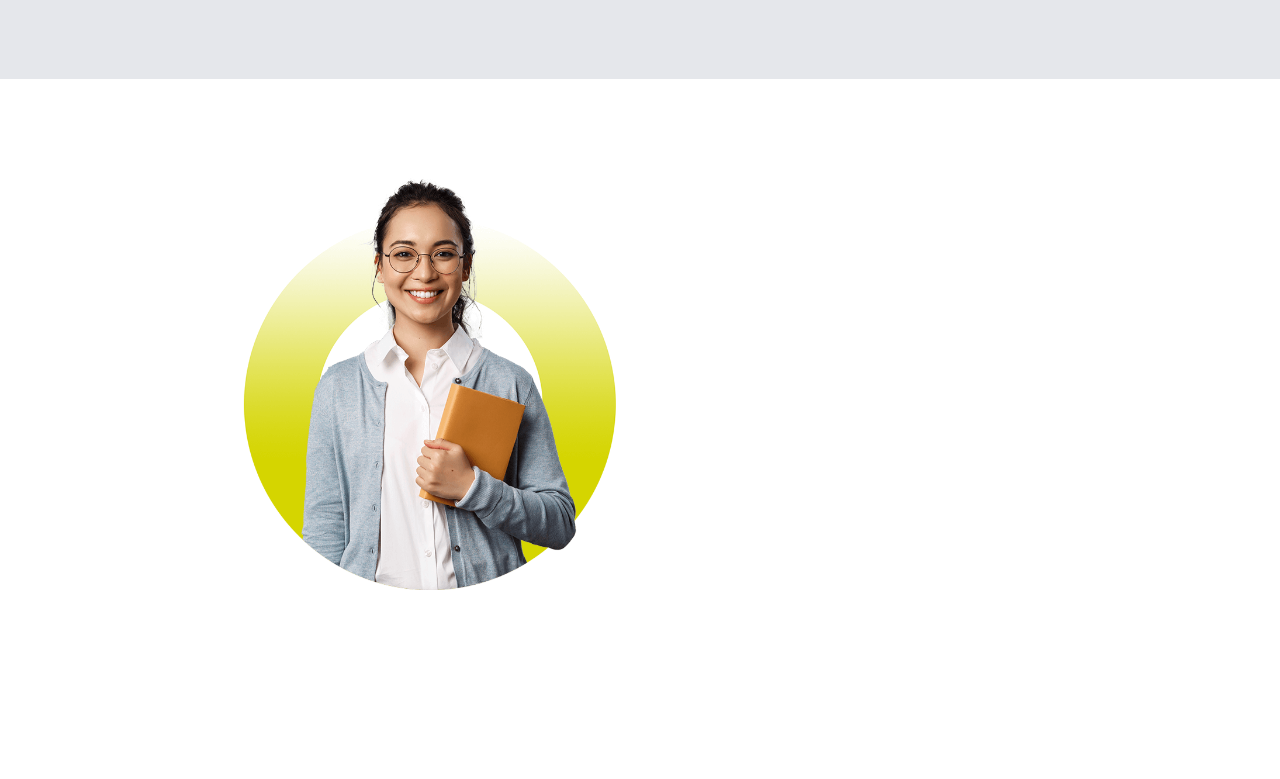
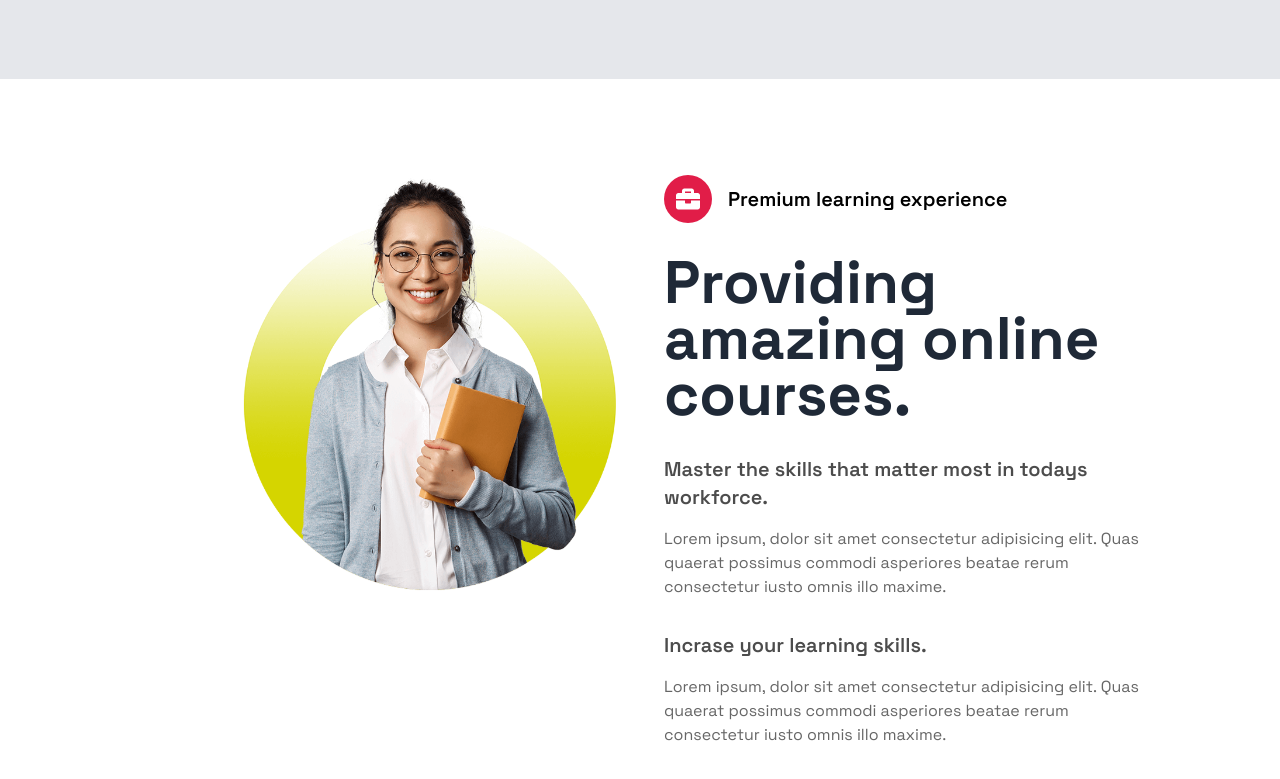
Before and after one commit to moonspark78/Journey_NextJS, a Next.js app: page / in a window 1280 px wide. Shown: the part 2505-3284 px from the top of the page. Before the commit the page ends 3159 px from the top, so only its background shows below. Built offline with nearby package versions, Linux system fonts and the light colour scheme.

Commit message:
done with the  Feature Section

```diff
--- a/components/Home/Feature/Feature.tsx
+++ b/components/Home/Feature/Feature.tsx
@@ -1,26 +1,57 @@
 "use client";
 
-import Image from 'next/image';
-import React from 'react'
-import Tilt from 'react-parallax-tilt';
+import Image from "next/image";
+import React from "react";
+import Tilt from "react-parallax-tilt";
+import { FaBriefcase } from "react-icons/fa";
 
 const Feature = () => {
   return (
-    <div className='pt-16 pb-16'>
-      <div className='mt-8 grid grid-cols-1 lg:grid-cols-2 gap-12 iten-center mx-auto w-[80%]'>
+    <div className="pt-16 pb-16">
+      <div className="mt-8 grid grid-cols-1 lg:grid-cols-2 gap-12 iten-center mx-auto w-[80%]">
         {/* Image */}
         <Tilt>
-          <div>
-            <Image src="/images/f.png" alt='image' width={1000} height="1000"/>
+          <div className="flex justify-center">
+            <Image src="/images/f.png" alt="image" width={1000} height="1000" />
           </div>
         </Tilt>
         {/* Text Content */}
         <div>
-          <div></div>
+          <div className="flex items-center space-x-4">
+            <div className="w-12 h-12 bg-rose-600 rounded-full flex items-center justify-center flex-col">
+              <FaBriefcase className="h-6 w-6 text-white" />
+            </div>
+            <h1 className="text-xl text-black font-semibold">
+              Premium learning experience
+            </h1>
+          </div>
+          {/* Main Heading  */}
+          <h1 className="text-2xl sm:text-3xl md:text-4xl lg:text-6xl text-gray-800 font-bold mt-8 md:leading-[3rem]
+           lg:leading-[3.5rem]">
+              Providing amazing online courses.
+          </h1>
+          <div className="mt-8 mb-6">
+            <h1 className="text-lg md:text-xl text-black text-opacity-70 font-semibold">
+              Master the skills that matter most in todays workforce.
+            </h1>
+            <p className="text-sm md:text-base text-black text-opacity-60 mt-4">
+              Lorem ipsum, dolor sit amet consectetur adipisicing elit.
+              Quas quaerat possimus commodi asperiores beatae rerum consectetur iusto omnis illo maxime.
+            </p>
+          </div>
+          <div className="mt-8 mb-6">
+            <h1 className="text-lg md:text-xl text-black text-opacity-70 font-semibold">
+              Incrase your learning skills.
+            </h1>
+            <p className="text-sm md:text-base text-black text-opacity-60 mt-4">
+              Lorem ipsum, dolor sit amet consectetur adipisicing elit.
+              Quas quaerat possimus commodi asperiores beatae rerum consectetur iusto omnis illo maxime.
+            </p>
+          </div>
         </div>
       </div>
     </div>
-  )
-}
+  );
+};
 
-export default Feature
+export default Feature;
```
